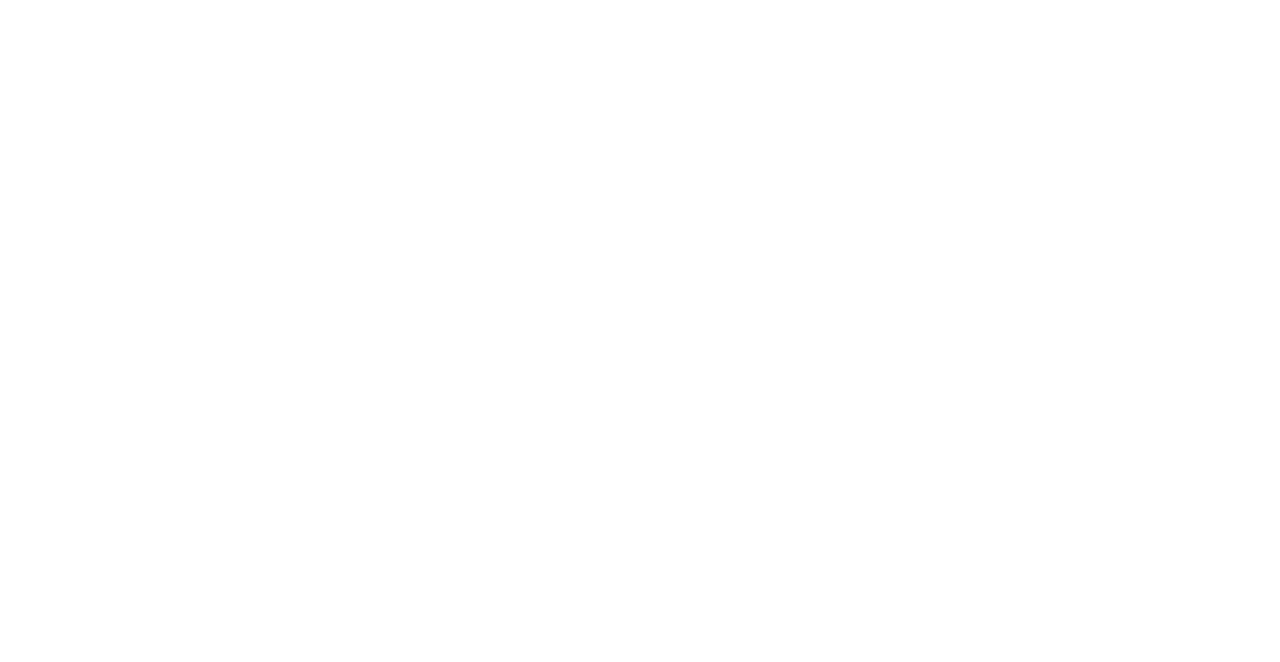
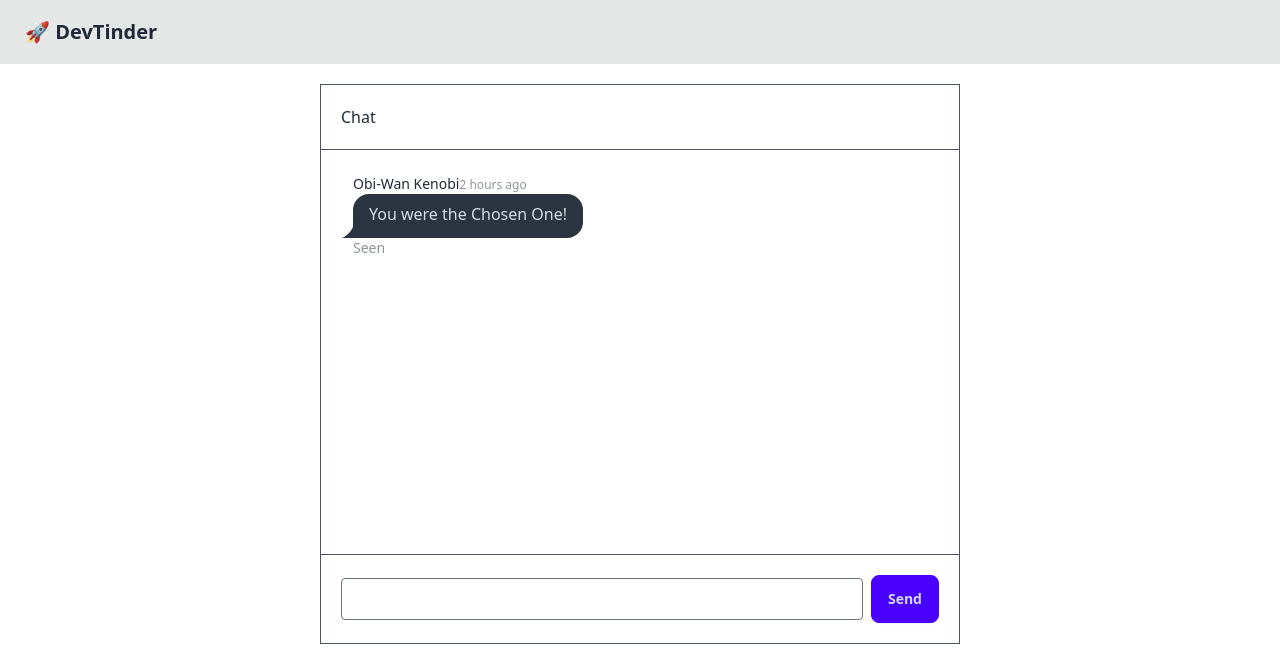
Before and after one commit to Pmparekh2000/namaste-devTinder-frontend, a React (Vite) app: page /chat/1 in a window 1280 px wide. Before the commit this address had no page. Shown: the top 662 px of the page. Built offline with nearby package versions, Linux system fonts and the light colour scheme; no server answers.

Commit message:
Added the Chat component

```diff
--- a/src/App.jsx
+++ b/src/App.jsx
@@ -8,6 +8,7 @@
 import Connections from "./components/Connections";
 import Requests from "./components/Requests";
 import Premium from "./components/Premium";
+import Chat from "./components/Chat";
 
 function App() {
   return (
@@ -22,6 +23,7 @@
               <Route path="/connections" element={<Connections />} />
               <Route path="/requests" element={<Requests />} />
               <Route path="/premium" element={<Premium />} />
+              <Route path="/chat/:targetUserId" element={<Chat />} />
             </Route>
           </Routes>
         </BrowserRouter>
--- /dev/null
+++ b/src/components/Chat.jsx
@@ -0,0 +1,33 @@
+import { useState } from "react";
+import { useParams } from "react-router-dom";
+
+const Chat = () => {
+  const { targetUserId } = useParams();
+
+  const [messages, setMessages] = useState([{ text: "Hello World" }]);
+
+  return (
+    <div className="w-1/2 mx-auto border border-gray-600 m-5 h-[70vh] flex flex-col">
+      <h1 className="p-5 border-b border-gray-600">Chat</h1>
+      <div className="flex-1 overflow-scroll p-5">
+        {messages?.map((message, index) => {
+          return (
+            <div key={index} className="chat chat-start">
+              <div className="chat-header">
+                Obi-Wan Kenobi
+                <time className="text-xs opacity-50">2 hours ago</time>
+              </div>
+              <div className="chat-bubble">You were the Chosen One!</div>
+              <div className="chat-footer opacity-50">Seen</div>
+            </div>
+          );
+        })}
+      </div>
+      <div className="p-5 border-t border-gray-600 flex items-center gap-2">
+        <input className="flex-1 border border-gray-500 text-white rounded p-2"></input>
+        <button className="btn btn-primary">Send</button>
+      </div>
+    </div>
+  );
+};
+export default Chat;
--- a/src/components/Connections.jsx
+++ b/src/components/Connections.jsx
@@ -3,6 +3,7 @@
 import { BASE_URL, USER } from "../utils/constants";
 import { useDispatch, useSelector } from "react-redux";
 import { addConnections } from "../utils/connectionSlice";
+import { Link } from "react-router-dom";
 
 const Connections = () => {
   const [userConnections, setUserConnections] = useState(null);
@@ -54,6 +55,14 @@
                   {age} {gender}
                 </p>
                 <p>{about}</p>
+                <div>
+                  <Link
+                    className="btn btn-primary"
+                    to={`/chat/${connection._id}`}
+                  >
+                    Chat
+                  </Link>
+                </div>
               </div>
             </div>
           );
--- a/src/components/Login.jsx
+++ b/src/components/Login.jsx
@@ -7,6 +7,7 @@
 
 const Login = (props) => {
   const { type } = props;
+  // "user1@gmail.com" - "User1!2025"
   const [emailId, setEmailId] = useState("jasprit@bumrah.com");
   const [password, setPassword] = useState("Jasprit!2025");
   const [firstName, setFirstName] = useState("");
```
